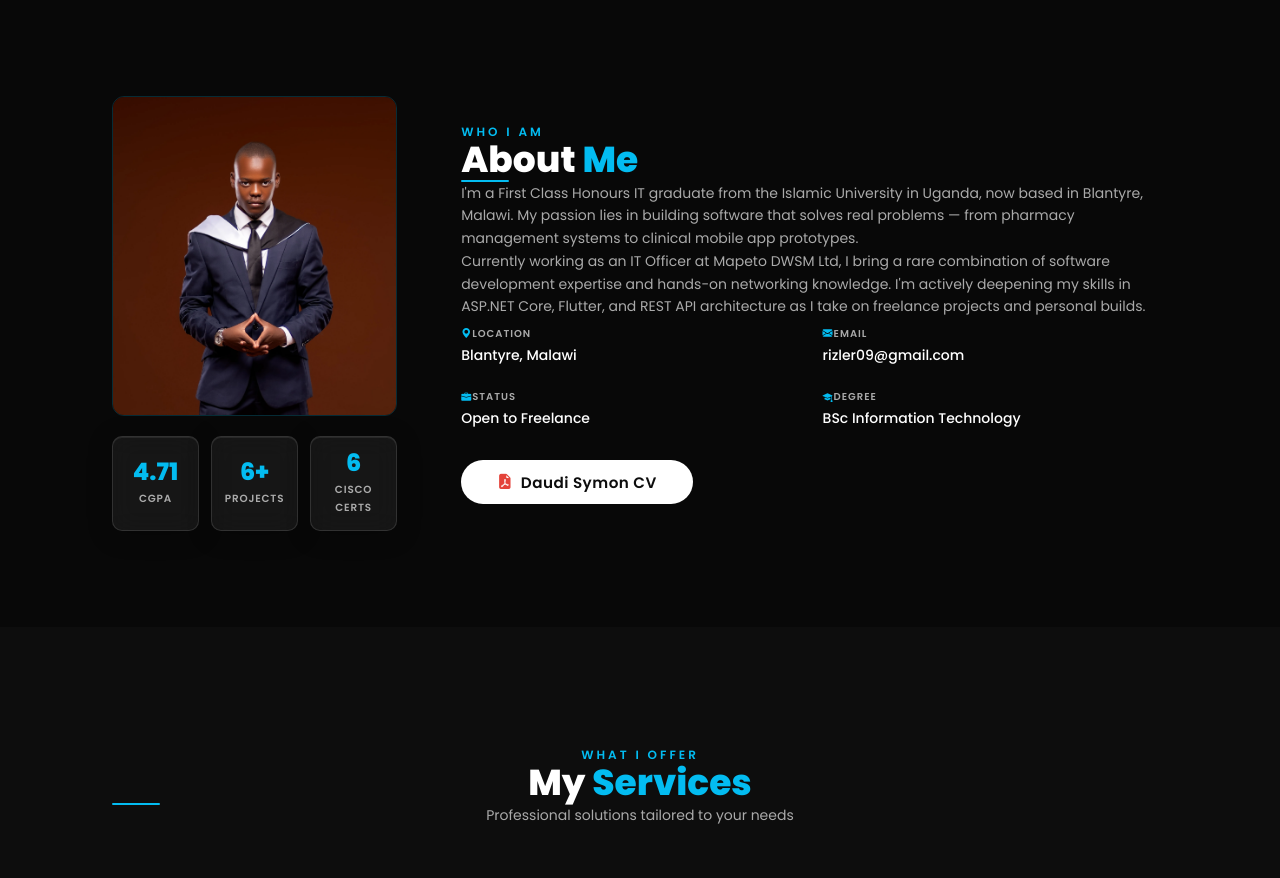
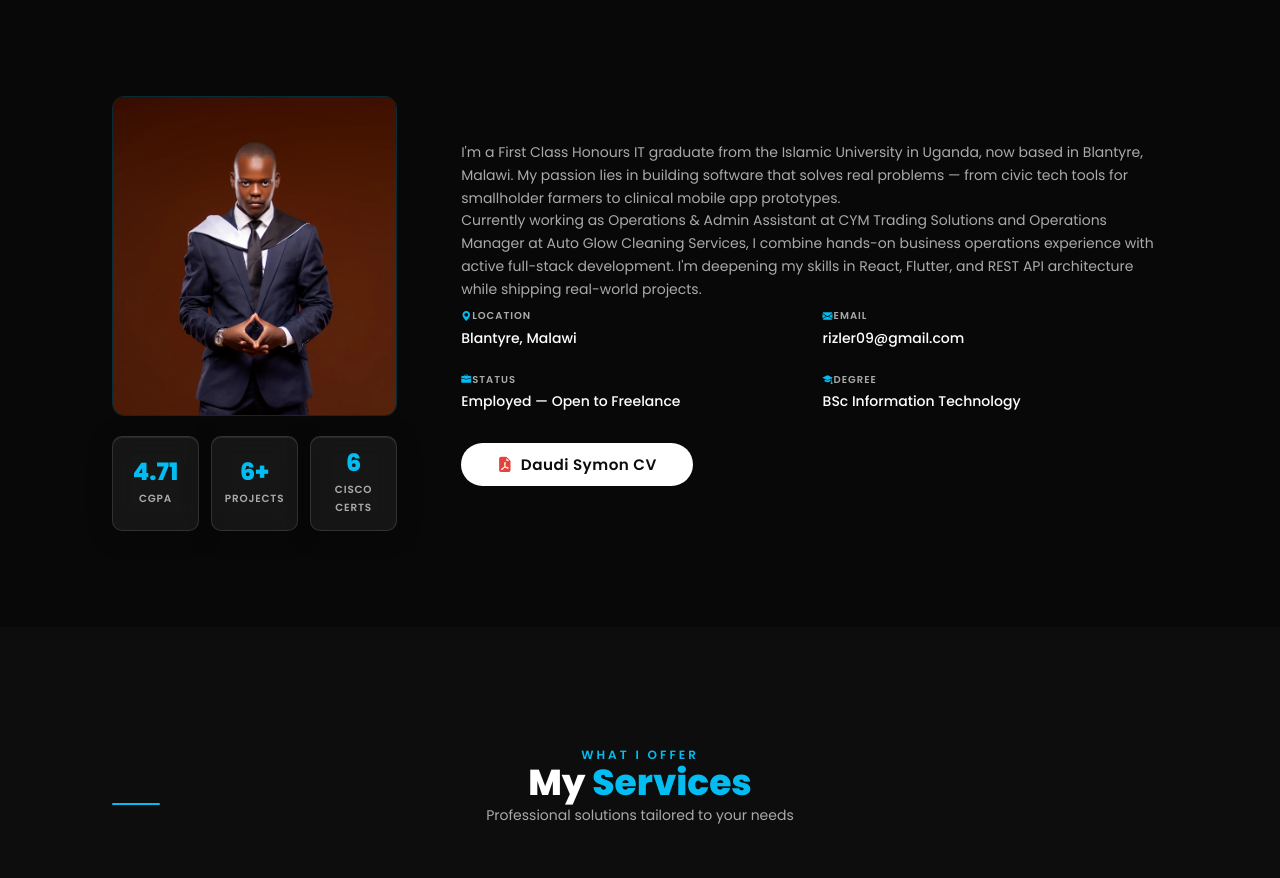
Before and after one commit to DAUD09/daudi-portfolio, a website built with Vite: page index.html in a window 1280 px wide. Shown: the part 800-1678 px from the top of the page. Built offline with nearby package versions, Linux system fonts and the light colour scheme.

Commit message:
Update about section - CYM role, projects count, SEO, new project cards

```diff
--- a/index.html
+++ b/index.html
@@ -284,19 +284,16 @@
 
         <!-- Text -->
         <div class="flex-1" data-aos="fade-left">
-          <p class="text-[#03BCF1] text-xs font-semibold tracking-[3px] uppercase mb-2">Who I Am</p>
-          <h2 class="text-4xl font-extrabold text-white mb-1">About <span class="text-[#03BCF1]">Me</span></h2>
-          <div class="w-12 h-0.5 bg-[#03BCF1] rounded mb-6"></div>
           <p class="text-[#aaa] text-sm leading-relaxed mb-4">
             I'm a First Class Honours IT graduate from the Islamic University in Uganda, now based
             in Blantyre, Malawi. My passion lies in building software that solves real problems —
-            from pharmacy management systems to clinical mobile app prototypes.
+            from civic tech tools for smallholder farmers to clinical mobile app prototypes.
           </p>
           <p class="text-[#aaa] text-sm leading-relaxed mb-7">
-            Currently working as an IT Officer at Mapeto DWSM Ltd, I bring a rare combination of
-            software development expertise and hands-on networking knowledge. I'm actively deepening
-            my skills in ASP.NET Core, Flutter, and REST API architecture as I take on freelance
-            projects and personal builds.
+            Currently working as Operations & Admin Assistant at CYM Trading Solutions and
+            Operations Manager at Auto Glow Cleaning Services, I combine hands-on business
+            operations experience with active full-stack development. I'm deepening my skills
+            in React, Flutter, and REST API architecture while shipping real-world projects.
           </p>
 
           <!-- Info grid -->
@@ -317,7 +314,7 @@
               <span class="text-[10px] text-[#aaa] uppercase tracking-widest font-semibold">
                 <i class="bi bi-briefcase-fill mr-1 text-[#03BCF1]"></i>Status
               </span>
-              <span class="block text-sm text-white font-medium mt-0.5">Open to Freelance</span>
+              <span class="block text-sm text-white font-medium mt-0.5">Employed — Open to Freelance</span>
             </div>
             <div>
               <span class="text-[10px] text-[#aaa] uppercase tracking-widest font-semibold">
```
Also changed, not shown: 1 other file.
